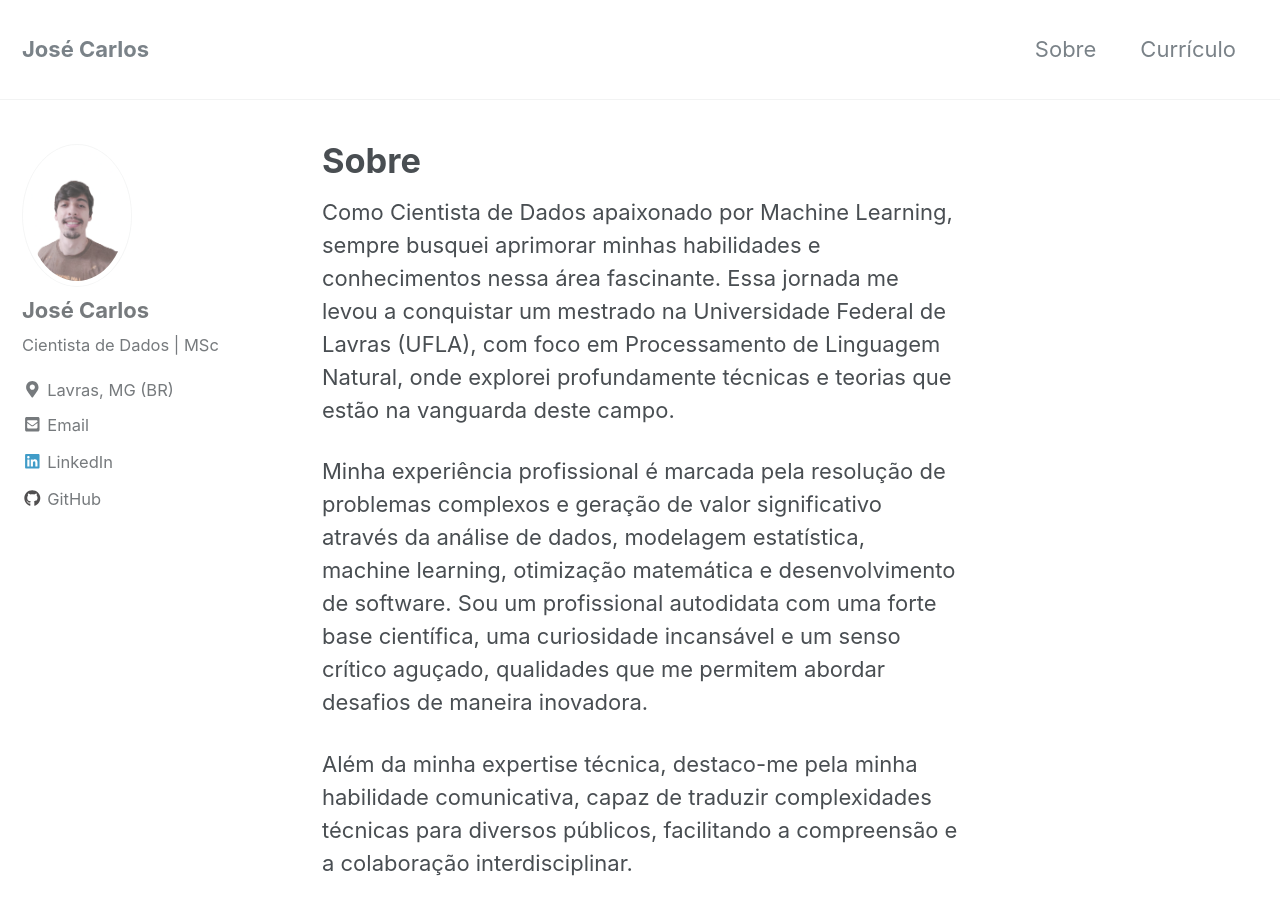
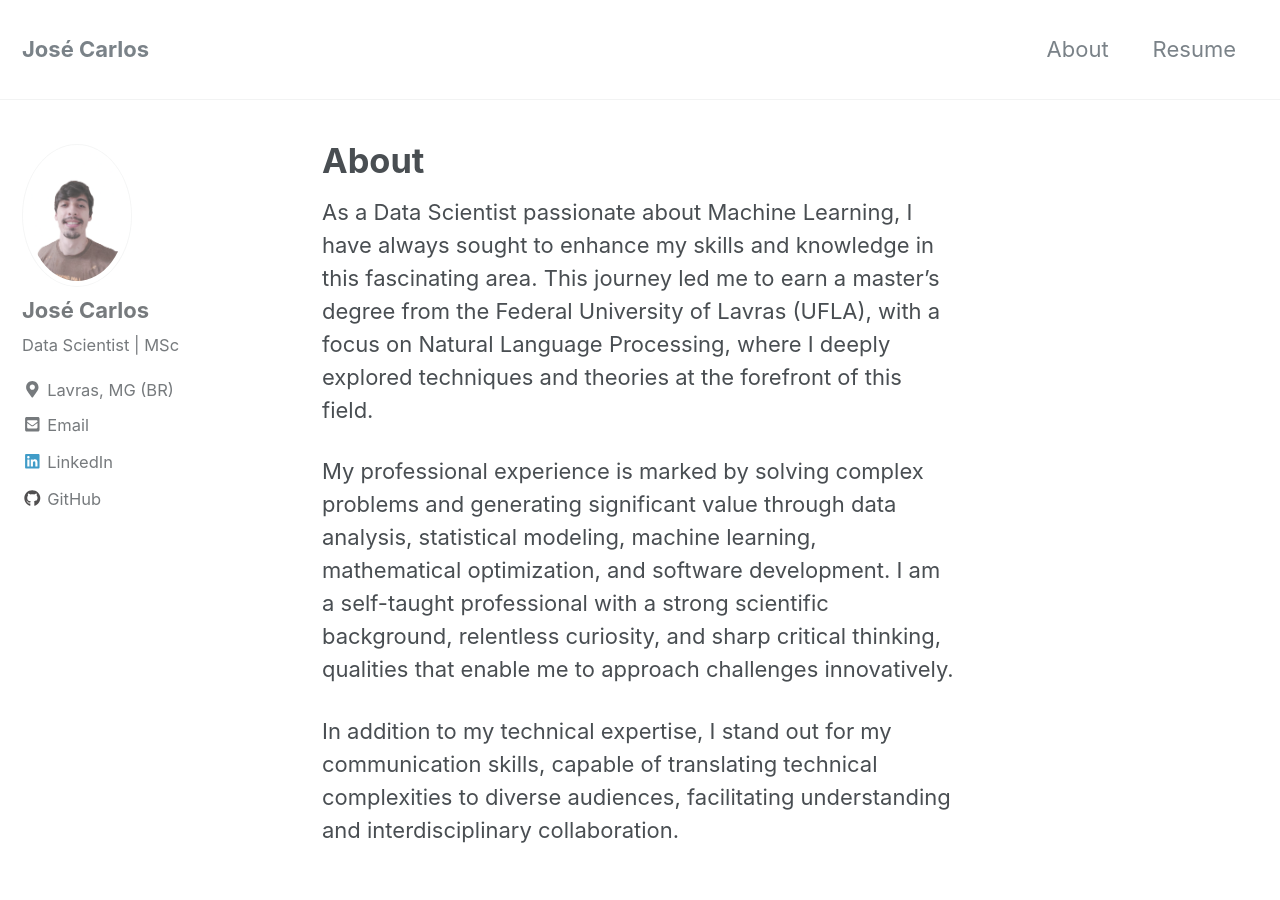
Before and after one commit to jcfneto/jcfneto.github.io, a Jekyll site: the page built from _pages/about.md, in a window 1280 px wide and 900 px high. Built offline with Jekyll 4.4.1, drawn with Linux system fonts in a browser that asks for light colours; nearby versions of some CDN libraries; some of the changed text lies outside the part shown.

Commit message:
translating

```diff
--- a/_config.yml
+++ b/_config.yml
@@ -8,11 +8,11 @@
 minimal_mistakes_skin    : "default" # "air", "aqua", "contrast", "dark", "dirt", "neon", "mint", "plum", "sunrise"
 
 # Site Settings
-locale                   : "pt-BR"
+locale                   : "en-US"
 title                    : "José Carlos"
 title_separator          : "-"
 name                     : "José Carlos"
-description              : "Cientista de Dados | MSc"
+description              : "Data Scientist | MSc"
 url                      : # the base hostname & protocol for your site e.g. "https://mmistakes.github.io"
 baseurl                  : # the subpath of your site, e.g. "/blog"
 repository               : # GitHub username/repo-name e.g. "mmistakes/minimal-mistakes"
@@ -86,7 +86,7 @@ analytics:
 author:
   name             : "José Carlos"
   avatar           : "/images/me.jpg" # path of avatar image, e.g. "/assets/images/bio-photo.jpg"
-  bio              : "Cientista de Dados | MSc"
+  bio              : "Data Scientist | MSc"
   location         : "Lavras, MG (BR)"
   email            : "eng.jcfneto@gmail.com"
   uri              :
--- a/_data/navigation.yml
+++ b/_data/navigation.yml
@@ -1,10 +1,10 @@
 # main links
 main:
-  - title: "Sobre"
-    url: /sobre/
+  - title: "About"
+    url: /about/
 #   - title: "Meus Projetos"
 #     url: /meus-projetos/
-  - title: "Currículo"
+  - title: "Resume"
     url: https://jcfneto.github.io/resume/
   # - title: "Sample Posts"
   #   url: /year-archive/
--- a/_pages/about.md
+++ b/_pages/about.md
@@ -1,12 +1,12 @@
 ---
-title: "Sobre"
-permalink: /sobre/
+title: "About"
+permalink: /about/
 # header:
   # image: "/images/header.png"
 ---
 
-Como Cientista de Dados apaixonado por Machine Learning, sempre busquei aprimorar minhas habilidades e conhecimentos nessa área fascinante. Essa jornada me levou a conquistar um mestrado na Universidade Federal de Lavras (UFLA), com foco em Processamento de Linguagem Natural, onde explorei profundamente técnicas e teorias que estão na vanguarda deste campo.
+As a Data Scientist passionate about Machine Learning, I have always sought to enhance my skills and knowledge in this fascinating area. This journey led me to earn a master's degree from the Federal University of Lavras (UFLA), with a focus on Natural Language Processing, where I deeply explored techniques and theories at the forefront of this field.
 
-Minha experiência profissional é marcada pela resolução de problemas complexos e geração de valor significativo através da análise de dados, modelagem estatística, machine learning, otimização matemática e desenvolvimento de software. Sou um profissional autodidata com uma forte base científica, uma curiosidade incansável e um senso crítico aguçado, qualidades que me permitem abordar desafios de maneira inovadora.
+My professional experience is marked by solving complex problems and generating significant value through data analysis, statistical modeling, machine learning, mathematical optimization, and software development. I am a self-taught professional with a strong scientific background, relentless curiosity, and sharp critical thinking, qualities that enable me to approach challenges innovatively.
 
-Além da minha expertise técnica, destaco-me pela minha habilidade comunicativa, capaz de traduzir complexidades técnicas para diversos públicos, facilitando a compreensão e a colaboração interdisciplinar.
+In addition to my technical expertise, I stand out for my communication skills, capable of translating technical complexities to diverse audiences, facilitating understanding and interdisciplinary collaboration.
```
Also changed, not shown: _posts/2022-01-21-classification-mnist.md (+4 -4 lines).
